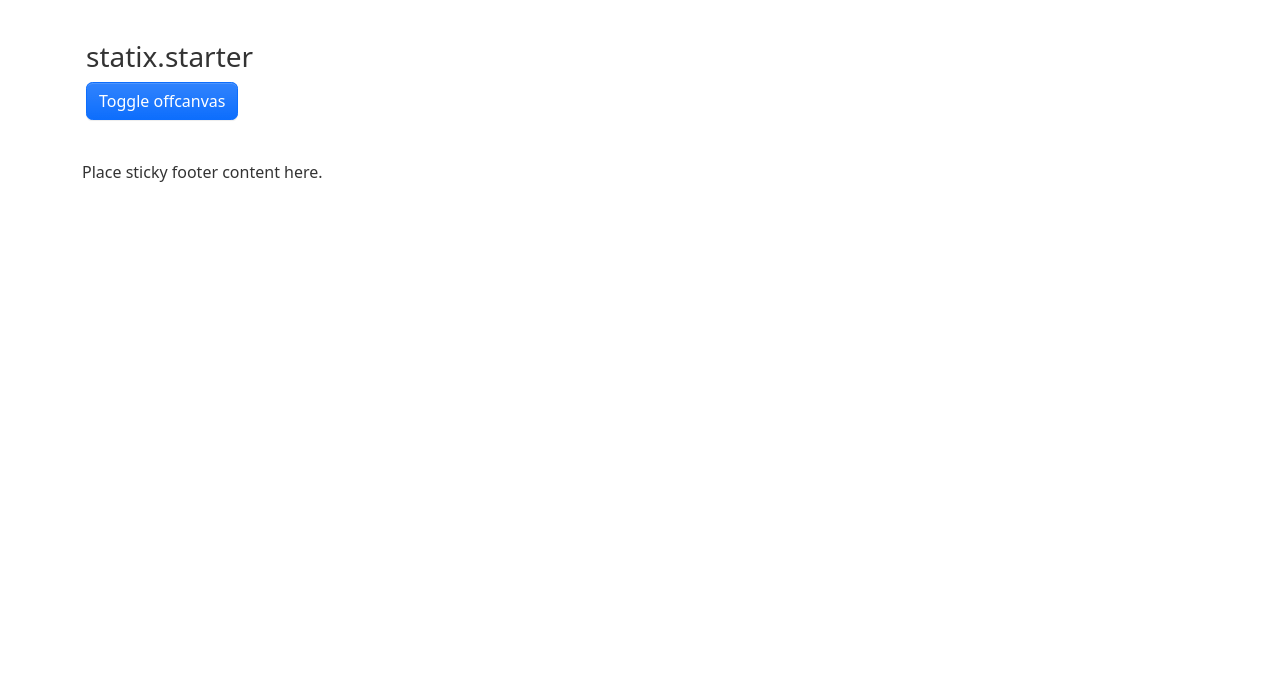
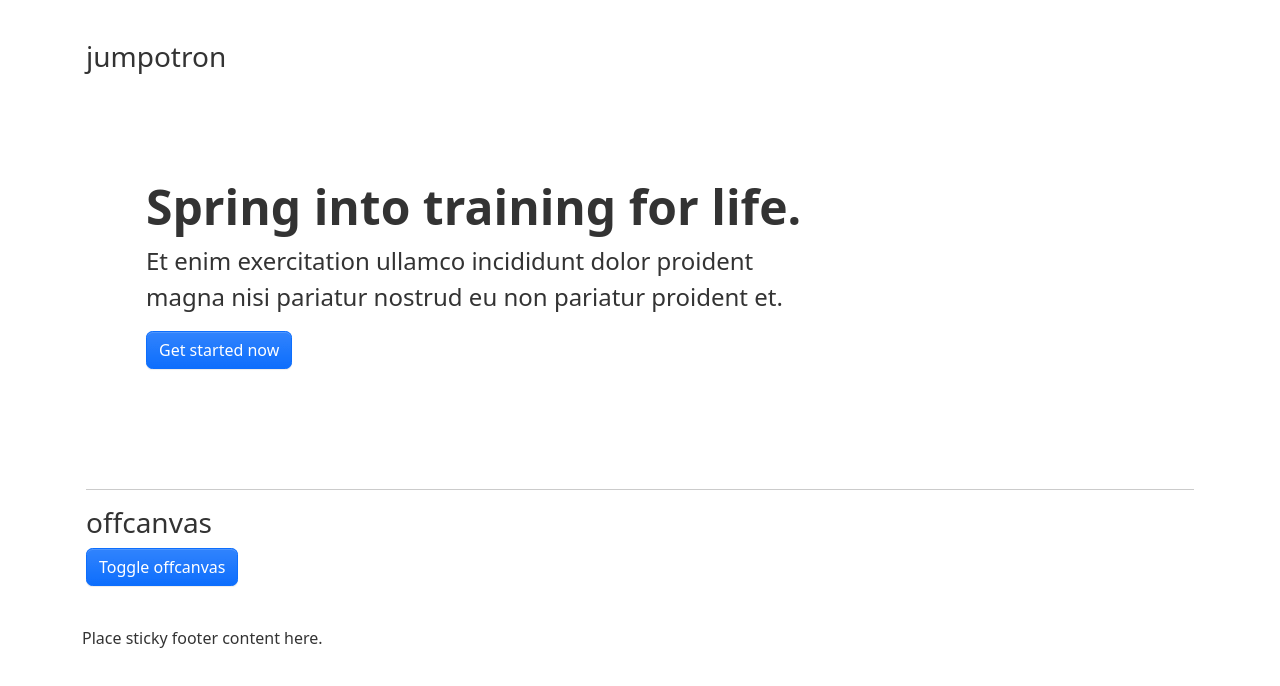
Before and after one commit to chvndler/statix, a website built with Vite: page src/index.html in a window 1280 px wide. Built offline with nearby package versions, Linux system fonts and the light colour scheme.

Commit message:
Update index.html

```diff
--- a/src/index.html
+++ b/src/index.html
@@ -11,7 +11,21 @@
 
 <body>
     <div class="container py-4 px-3 mx-auto">
-        <h3>statix.starter</h3>
+        <h3>jumpotron</h3>
+        <div class="p-5 mb-4 bg-body-tertiary rounded-3">
+            <div class="container-fluid py-5">
+                <h1 class="display-5 fw-bold">Spring into training for life.</h1>
+                <p class="col-md-8 fs-4">
+                    Et enim exercitation ullamco incididunt dolor proident magna nisi pariatur nostrud eu non pariatur proident et.
+                </p>
+
+                <button class="btn btn-primary btn-md" type="button">Get started now</button>
+            </div>
+        </div>
+
+        <hr />
+
+        <h3>offcanvas</h3>
         <button type="button" class="btn btn-primary me-3" data-bs-toggle="offcanvas" data-bs-target="#offcanvasExample">
         Toggle offcanvas
       </button>
```
